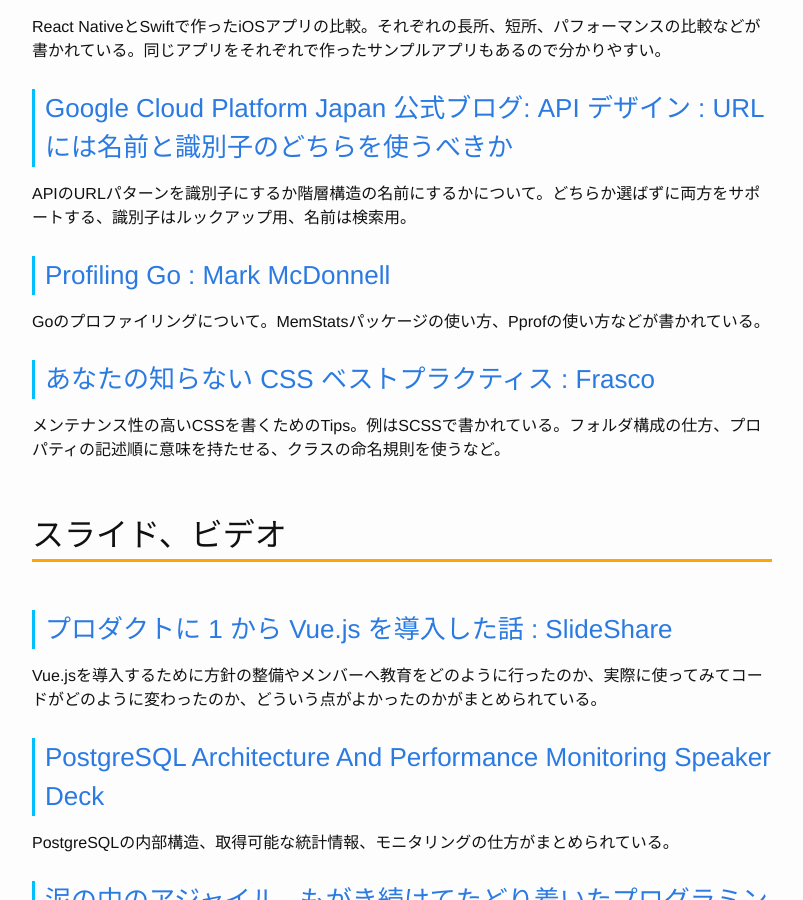
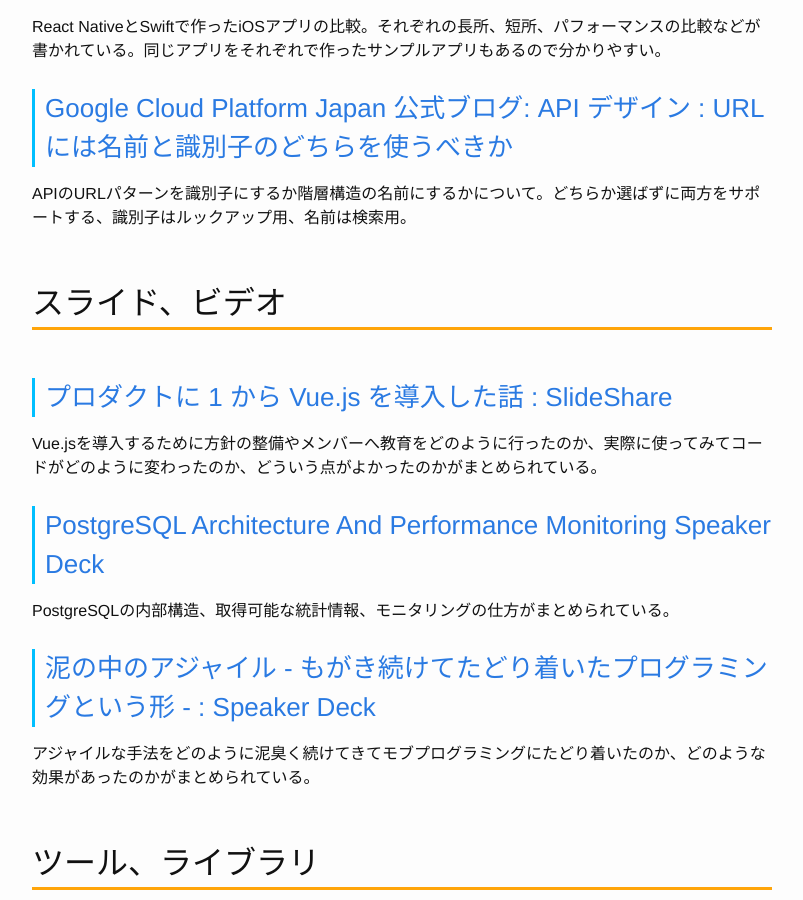
Before and after one commit to Gather-Tech/Gather-Tech.github.io, a Jekyll site: the page built from _posts/2017/2017-11-13-Gather72.md, in a window 1280 px wide and 900 px high, scrolled down 2677 px. Shown: the whole window, without its empty margins (238-1041 px from the left). Built offline with Jekyll 4.4.1, drawn with Linux system fonts in a browser that asks for light colours.

Commit message:
Reduced articles

```diff
--- a/_posts/2017/2017-11-13-Gather72.md
+++ b/_posts/2017/2017-11-13-Gather72.md
@@ -68,14 +68,6 @@
 
 APIのURLパターンを識別子にするか階層構造の名前にするかについて。どちらか選ばずに両方をサポートする、識別子はルックアップ用、名前は検索用。
 
-### [Profiling Go : Mark McDonnell](http://www.integralist.co.uk/posts/profiling-go/)
-
-Goのプロファイリングについて。MemStatsパッケージの使い方、Pprofの使い方などが書かれている。
-
-### [あなたの知らない CSS ベストプラクティス : Frasco](https://frasco.io/css-best-practices-that-you-have-not-yet-known-e629fa6598d7)
-
-メンテナンス性の高いCSSを書くためのTips。例はSCSSで書かれている。フォルダ構成の仕方、プロパティの記述順に意味を持たせる、クラスの命名規則を使うなど。
-
 ## スライド、ビデオ
 
 ### [プロダクトに 1 から Vue.js を導入した話 : SlideShare](https://www.slideshare.net/ShoheiOkada/1-vuejs)
```
